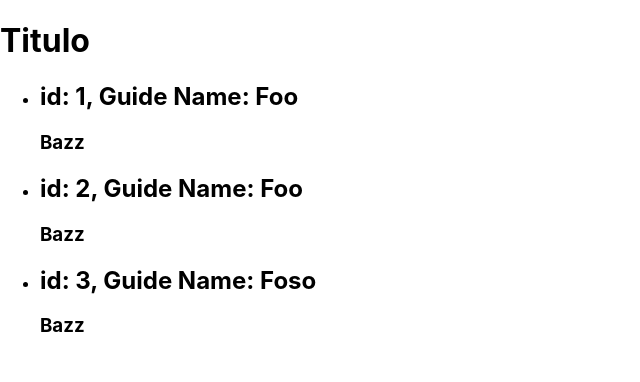
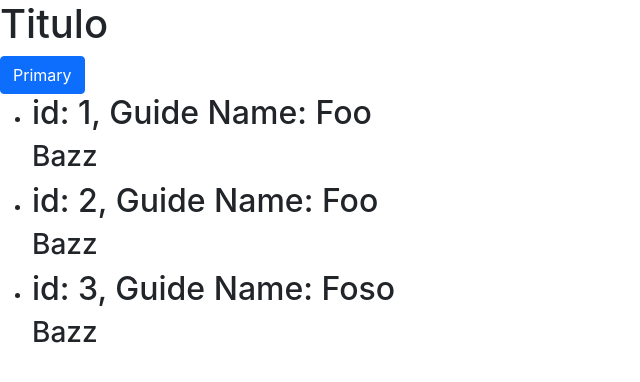
Before and after one commit to BiplopDey/React-HackathonF5Equipo8, a React (Create React App) app: page / in a window 1280 px wide. Shown: the top 382 px of the page, without its empty margins (0-640 px from the left). Built offline with nearby package versions, Linux system fonts and the light colour scheme.

Commit message:
Add bootstrap

```diff
--- a/public/index.html
+++ b/public/index.html
@@ -24,6 +24,13 @@
       work correctly both with client-side routing and a non-root public URL.
       Learn how to configure a non-root public URL by running `npm run build`.
     -->
+    <!-- CSS only -->
+    <link
+      href="https://cdn.jsdelivr.net/npm/bootstrap@5.1.3/dist/css/bootstrap.min.css"
+      rel="stylesheet"
+      integrity="sha384-1BmE4kWBq78iYhFldvKuhfTAU6auU8tT94WrHftjDbrCEXSU1oBoqyl2QvZ6jIW3"
+      crossorigin="anonymous"
+    />
     <title>React App</title>
   </head>
   <body>
--- a/src/pages/home.js
+++ b/src/pages/home.js
@@ -6,6 +6,9 @@ export default function Home() {
   return (
     <>
       <h1>Titulo</h1>
+      <button type="button" class="btn btn-primary">
+        Primary
+      </button>
       <ExperienceCardList expList={expList} />
     </>
   );
```
